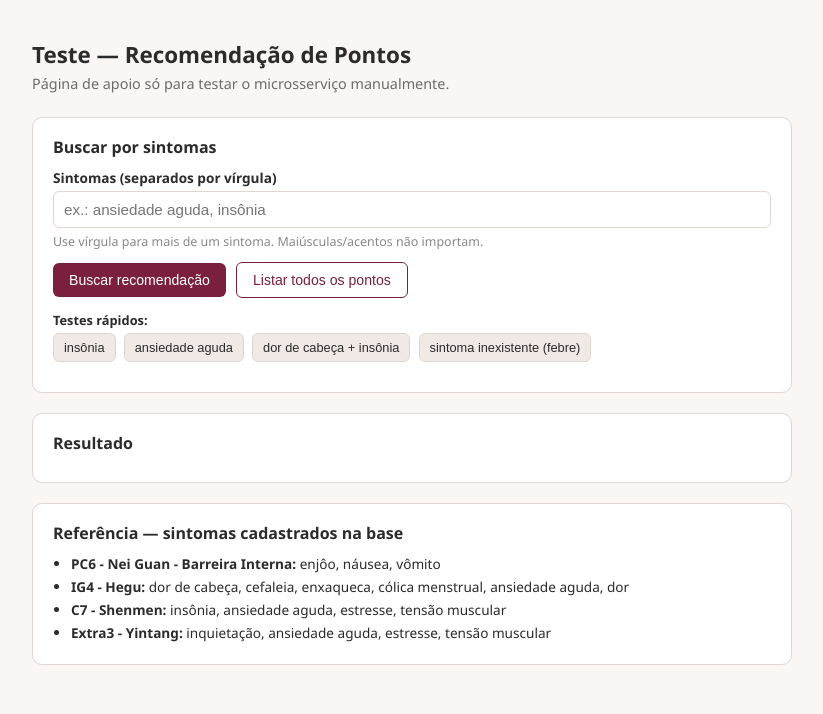
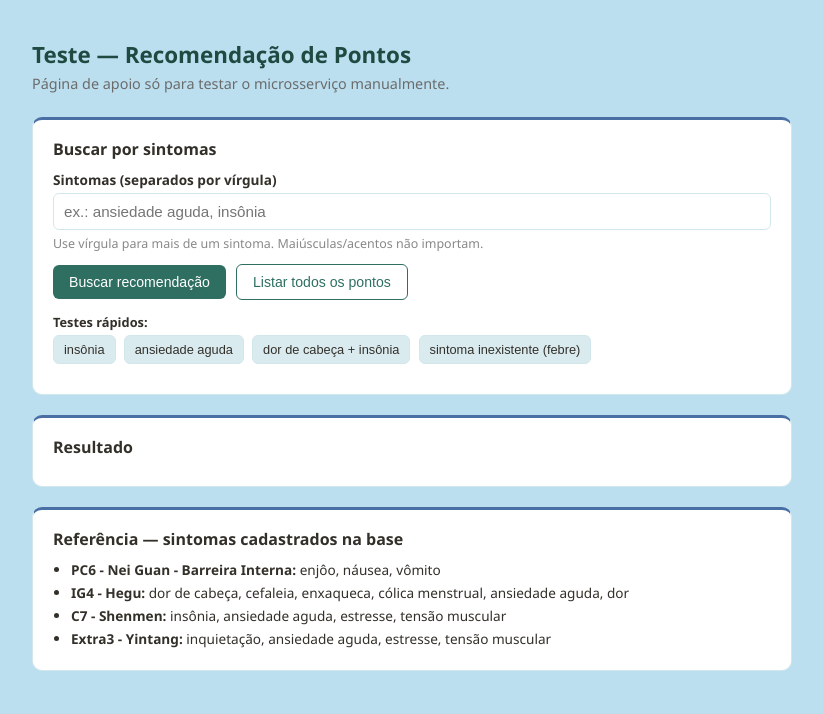
Before and after one commit to VitorPantojaDev/10AOJR-_Eng_Sof_Dev, a Flask app: page / in a window 1280 px wide. Shown: the top 714 px of the page, without its empty margins (228-1051 px from the left). Run offline with Flask 3, Linux system fonts and the light colour scheme.

Commit message:
change color theme

```diff
--- a/templates/index.html
+++ b/templates/index.html
@@ -5,11 +5,12 @@
 <title>Teste - Recomendação de Pontos</title>
 <style>
   :root {
-    --vinho: #7a1f3d;
-    --vinho-escuro: #55152b;
-    --fundo: #faf6f3;
-    --texto: #2b2b2b;
-    --borda: #e0d6d0;
+    --primaria: #2f6f62;
+    --primaria-escura: #1f4a41;
+    --secundaria: #4a6fa5;
+    --fundo: #bcdff0;
+    --texto: #33302a;
+    --borda: #d2e7eb;
   }
   * { box-sizing: border-box; }
   body {
@@ -20,12 +21,13 @@
     padding: 24px;
   }
   .container { max-width: 760px; margin: 0 auto; }
-  h1 { font-size: 1.4rem; margin-bottom: 4px; }
+  h1 { font-size: 1.4rem; margin-bottom: 4px; color: var(--primaria-escura); }
   p.subtitulo { color: #6b6b6b; margin-top: 0; margin-bottom: 24px; font-size: 0.9rem; }
 
   .painel {
     background: white;
     border: 1px solid var(--borda);
+    border-top: 3px solid var(--secundaria);
     border-radius: 10px;
     padding: 18px 20px;
     margin-bottom: 20px;
@@ -43,7 +45,7 @@
   small.dica { display: block; margin-top: 5px; color: #888; font-size: 0.78rem; }
 
   button {
-    background: var(--vinho);
+    background: var(--primaria);
     color: white;
     border: none;
     padding: 9px 16px;
@@ -53,24 +55,24 @@
     margin-top: 12px;
     margin-right: 6px;
   }
-  button:hover { background: var(--vinho-escuro); }
+  button:hover { background: var(--primaria-escura); }
   button.secundario {
     background: white;
-    color: var(--vinho);
-    border: 1px solid var(--vinho);
+    color: var(--primaria);
+    border: 1px solid var(--primaria);
   }
-  button.secundario:hover { background: #f5eaee; }
+  button.secundario:hover { background: #eaf1ee; }
 
   .testes-rapidos { margin-top: 10px; }
   .testes-rapidos button {
-    background: #f0e9e6;
+    background: #daebf0;
     color: var(--texto);
     border: 1px solid var(--borda);
     font-size: 0.8rem;
     padding: 6px 10px;
     margin: 3px 4px 0 0;
   }
-  .testes-rapidos button:hover { background: #e5dbd5; }
+  .testes-rapidos button:hover { background: #dcd4bd; }
 
   #status {
     margin-top: 12px;
@@ -88,7 +90,7 @@
   }
   .ponto .id {
     display: inline-block;
-    background: var(--vinho);
+    background: var(--primaria);
     color: white;
     font-size: 0.72rem;
     padding: 2px 7px;
@@ -98,7 +100,7 @@
   .ponto h3 { margin: 4px 0; font-size: 1rem; }
   .ponto p { margin: 3px 0; font-size: 0.85rem; line-height: 1.4; }
   .ponto .campo-label { font-weight: 600; }
-  .ponto .sintomas { color: var(--vinho-escuro); }
+  .ponto .sintomas { color: var(--primaria-escura); }
 
   #resultado-vazio {
     font-size: 0.85rem;
```
